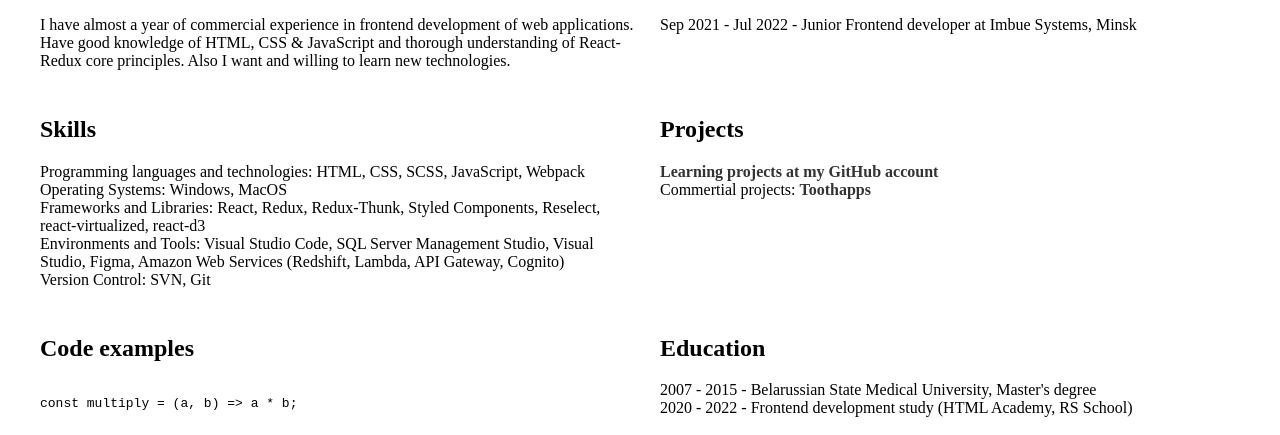
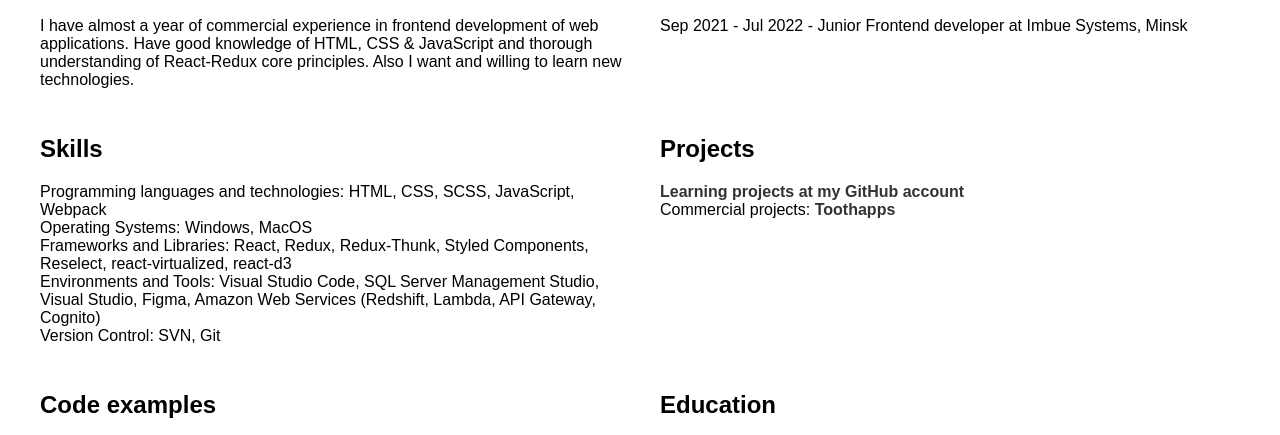
Before and after one commit to olga-aheichyk/rsschool-cv, a plain HTML site: page index.html in a window 1280 px wide. Shown: the part 321-756 px from the top of the page. Drawn offline with Linux system fonts and the light colour scheme.

Commit message:
fix: font-family for body

```diff
--- a/index.html
+++ b/index.html
@@ -151,7 +151,7 @@ const multiply = (a, b) =&gt; a * b;
 						account</a>
 				</li>
 				<li>
-					<span>Commertial projects:</span>
+					<span>Commercial projects:</span>
 					<a href="https://www.toothapps.com" target="_blank">Toothapps</a>
 				</li>
 			</ul>
--- a/style.css
+++ b/style.css
@@ -4,6 +4,7 @@
 	min-height: 100%;
 	display: grid;
 	grid-template-rows: min-content 1fr min-content;
+	font-family: Arial, Helvetica, sans-serif;
 }
 
 a {
```
